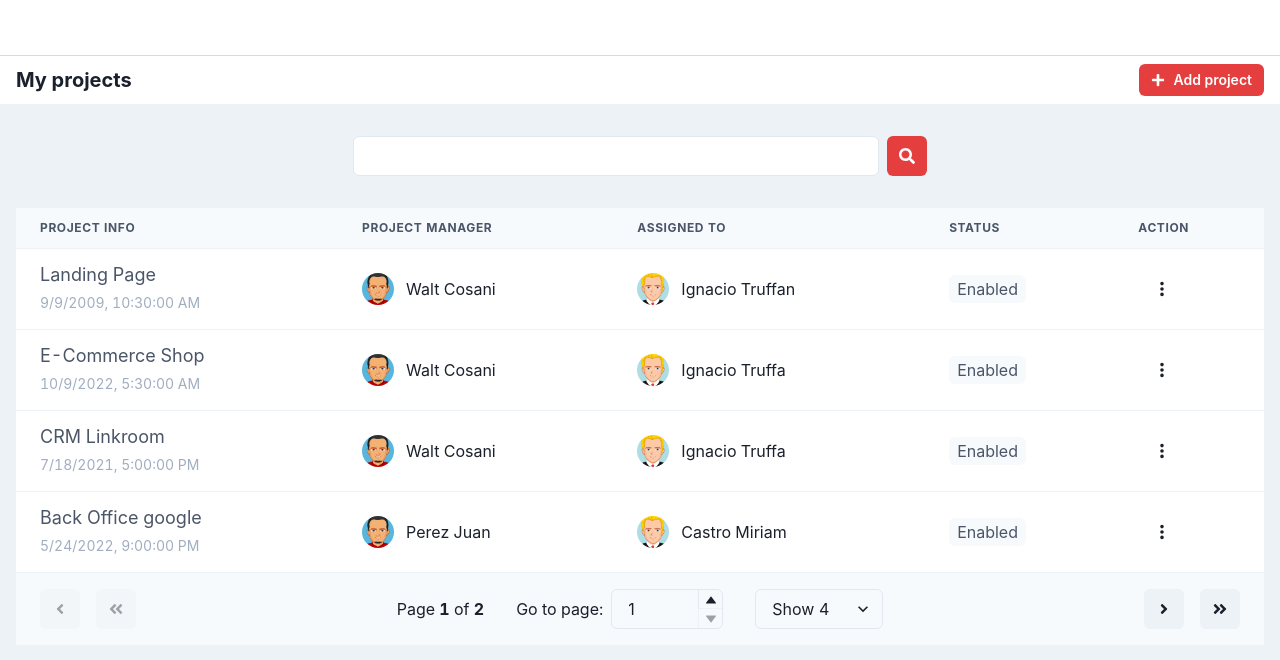
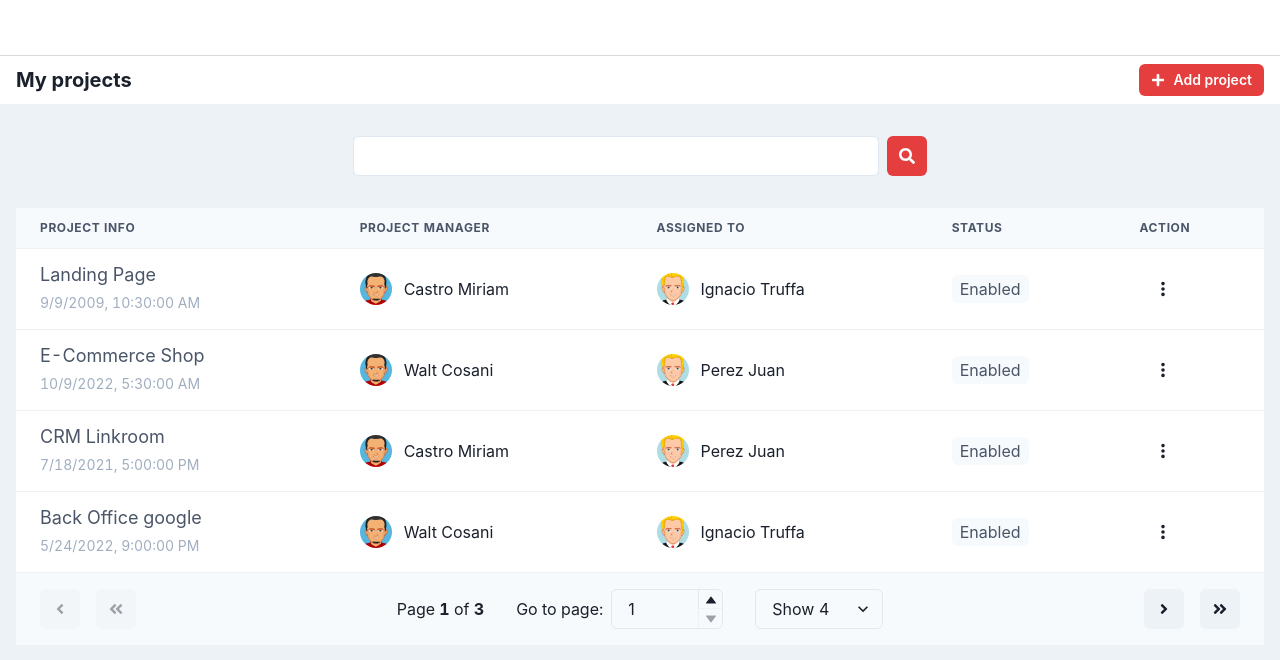
Before and after one commit to fom78/project-management, a React (Create React App) app: page / in a window 1280 px wide. Shown: the top 660 px of the page. Built offline with nearby package versions, Linux system fonts and the light colour scheme.

Commit message:
add more fake data

```diff
--- a/src/data/fakeData.js
+++ b/src/data/fakeData.js
@@ -38,44 +38,89 @@ export const projects = [
     projectName: 'Landing Page',
     creationDate: '09/09/09 10:30',
     description: 'description',
-    assignedTo: 'Ignacio Truffan',
-    projectManager: 'Walt Cosani',
-    status: 'enabled'
+    assignedTo: users[3].name,
+    projectManager: users[1].name,
+    status: status[0].value
   },
   {
     id: 2,
     projectName: 'E-Commerce Shop',
     creationDate: '10/09/22 05:30',
     description: 'description',
-    assignedTo: 'Ignacio Truffa',
-    projectManager: 'Walt Cosani',
-    status: 'enabled'
+    assignedTo: users[0].name,
+    projectManager: users[2].name,
+    status: status[0].value
   },
   {
     id: 3,
     projectName: 'CRM Linkroom',
     creationDate: '07/18/21 17:00',
     description: 'description',
-    assignedTo: 'Ignacio Truffa',
-    projectManager: 'Walt Cosani',
-    status: 'enabled'
+    assignedTo: users[0].name,
+    projectManager: users[1].name,
+    status: status[0].value
   },
   {
     id: 4,
     projectName: 'Back Office google',
     creationDate: '05/24/22 21:00',
     description: 'description',
-    assignedTo: 'Castro Miriam',
-    projectManager: 'Perez Juan',
-    status: 'enabled'
+    assignedTo: users[3].name,
+    projectManager: users[2].name,
+    status: status[0].value
   },
   {
     id: 5,
     projectName: 'Challenge Esto Es',
     creationDate: '05/24/22 21:00',
     description: 'description',
-    assignedTo: 'Perez Juan',
-    projectManager: 'Castro Miriam',
-    status: 'enabled'
+    assignedTo: users[3].name,
+    projectManager: users[1].name,
+    status: status[0].value
+  },
+  {
+    id: 6,
+    projectName: 'Landing Page ONG',
+    creationDate: '04/30/22 10:30',
+    description: 'description',
+    assignedTo: users[3].name,
+    projectManager: users[1].name,
+    status: status[0].value
+  },
+  {
+    id: 7,
+    projectName: 'Fix Facebook site',
+    creationDate: '10/01/22 05:30',
+    description: 'description',
+    assignedTo: users[0].name,
+    projectManager: users[2].name,
+    status: status[1].value
+  },
+  {
+    id: 8,
+    projectName: 'Portal House',
+    creationDate: '05/28/21 17:00',
+    description: 'description',
+    assignedTo: users[0].name,
+    projectManager: users[1].name,
+    status: status[0].value
+  },
+  {
+    id: 9,
+    projectName: 'New feat SAP',
+    creationDate: '05/24/22 21:00',
+    description: 'description',
+    assignedTo: users[3].name,
+    projectManager: users[2].name,
+    status: status[0].value
+  },
+  {
+    id: 10,
+    projectName: 'Siemens web',
+    creationDate: '05/24/22 21:00',
+    description: 'description',
+    assignedTo: users[3].name,
+    projectManager: users[1].name,
+    status: status[1].value
   }
 ]
```
